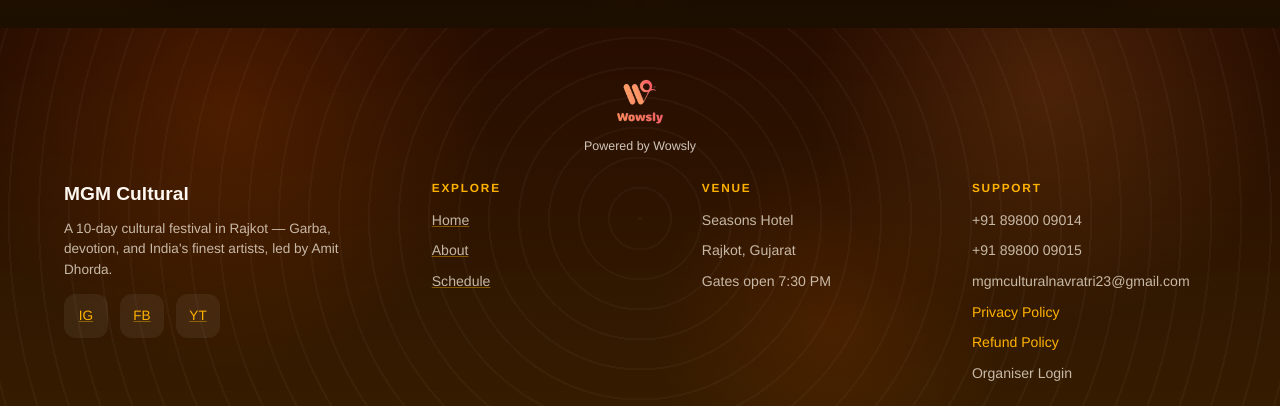
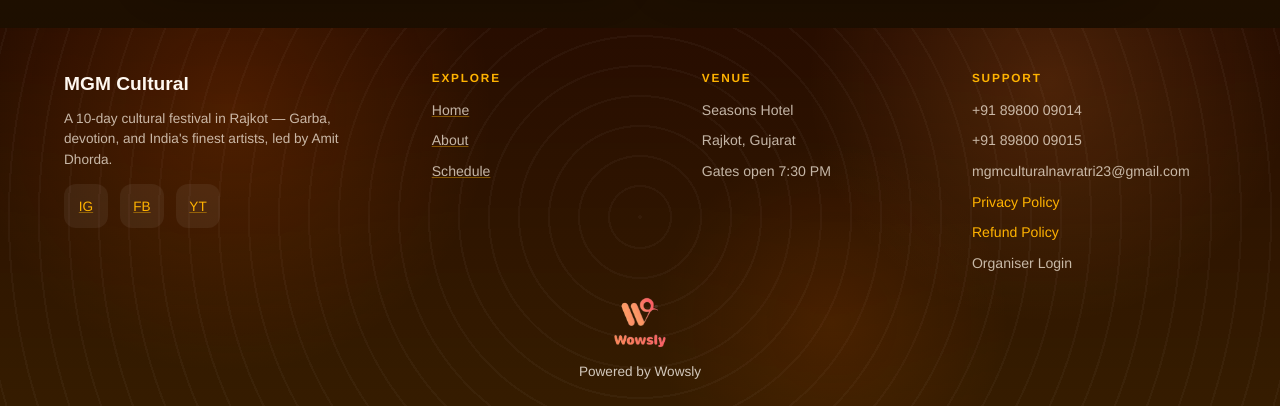
Before and after one commit to adityashrotriyaas-stack/mgm-clone, a React (Vite) app: page / in a window 1280 px wide. Shown: the part 6184-6590 px from the top of the page. Built offline with nearby package versions, Linux system fonts and the light colour scheme; no server answers; a web font is replaced by a local one.

Commit message:
wowsly logo

```diff
--- a/src/components/EventDetail.jsx
+++ b/src/components/EventDetail.jsx
@@ -1072,20 +1072,20 @@ export default function EventDetail() {
                   </Stack>
                 </Box>
               )}
-              <Box sx={{ textAlign: 'center', mt: 2.5 }}>
-                <Box
-                  component="img"
-                  src={wowslyLogo}
-                  alt="Wowsly"
-                  sx={{ width: 44, height: 'auto', display: 'block', mx: 'auto', mb: 0.3 }}
-                />
-                <Typography sx={{ color: colors.muted, fontSize: '0.68rem' }}>
-                  Powered by Wowsly
-                </Typography>
-              </Box>
             </Box>
           </Box>
       </Container>
+      <Box sx={{ textAlign: 'center', py: 1, borderTop: '1px solid rgba(255,179,0,0.12)' }}>
+        <Box
+          component="img"
+          src={wowslyLogo}
+          alt="Wowsly"
+           sx={{ width: 72, height: 'auto', display: 'block', mx: 'auto', mb: 0.3 }}
+        />
+        <Typography sx={{ color: colors.muted, fontSize: '0.78rem' }}>
+          Powered by Wowsly
+        </Typography>
+      </Box>
     </FestiveSection>
   )
 }
--- a/src/components/PastNights.jsx
+++ b/src/components/PastNights.jsx
@@ -660,17 +660,6 @@ export function Footer() {
       }}
     >
       <Container maxWidth="lg" sx={{ px: { xs: 2, sm: 2.5, md: 3 } }}>
-        <Box sx={{ textAlign: 'center', mb: 3 }}>
-          <Box
-            component="img"
-            src={wowslyLogo}
-            alt="Wowsly"
-            sx={{ width: 64, height: 'auto', display: 'block', mx: 'auto', mb: 0.4 }}
-          />
-          <Typography sx={{ fontSize: '0.78rem', color: colors.muted }}>
-            Powered by Wowsly
-          </Typography>
-        </Box>
         <Box
           sx={{
             display: 'grid',
@@ -787,7 +776,17 @@ export function Footer() {
           </Box>
         </Box>
 
-
+        <Box sx={{ textAlign: 'center', mt: 1.5 }}>
+          <Box
+            component="img"
+            src={wowslyLogo}
+            alt="Wowsly"
+            sx={{ width: 72, height: 'auto', display: 'block', mx: 'auto', mb: 0.4 }}
+          />
+          <Typography sx={{ fontSize: '0.85rem', color: colors.muted }}>
+            Powered by Wowsly
+          </Typography>
+        </Box>
       </Container>
     </FestiveSection>
   )
```
